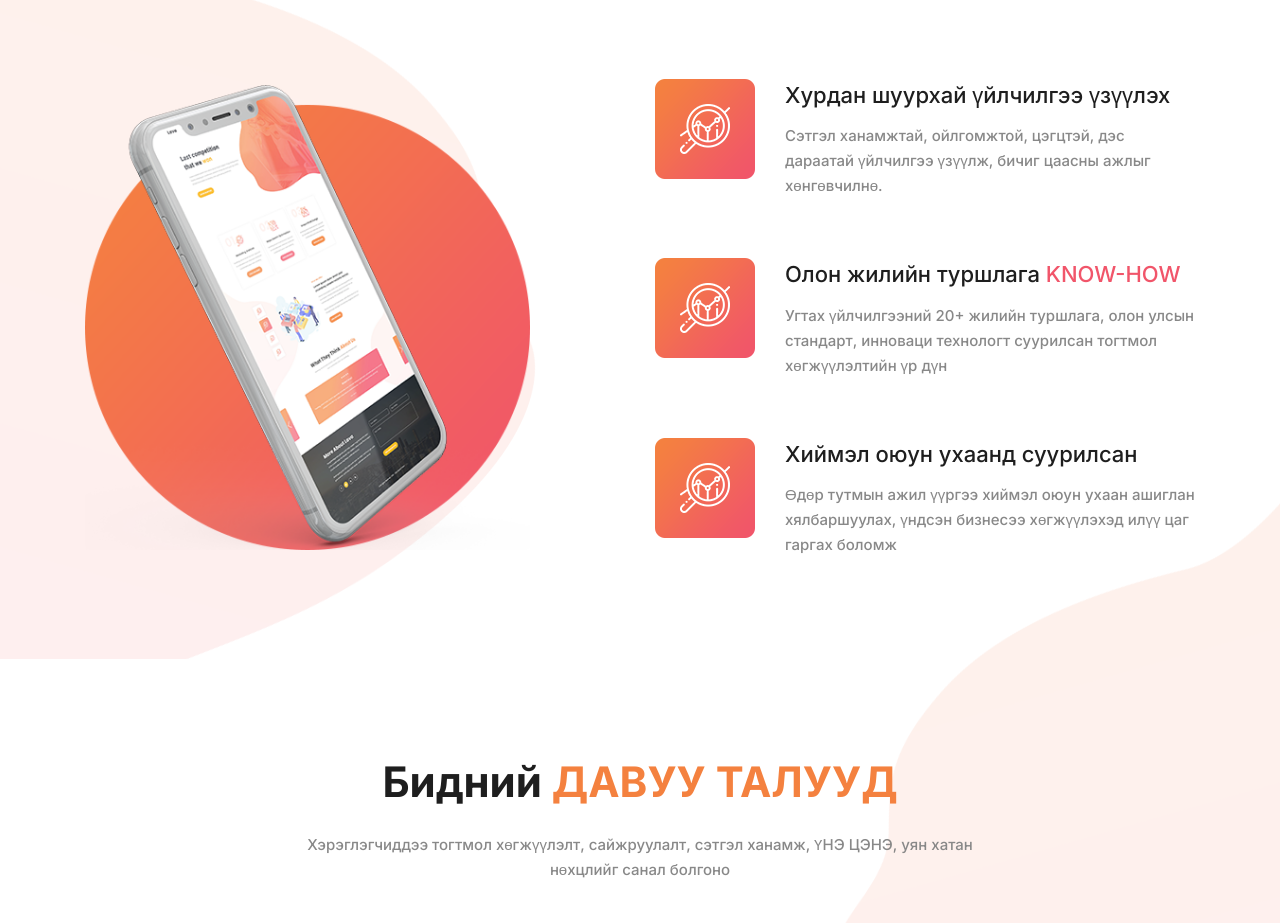
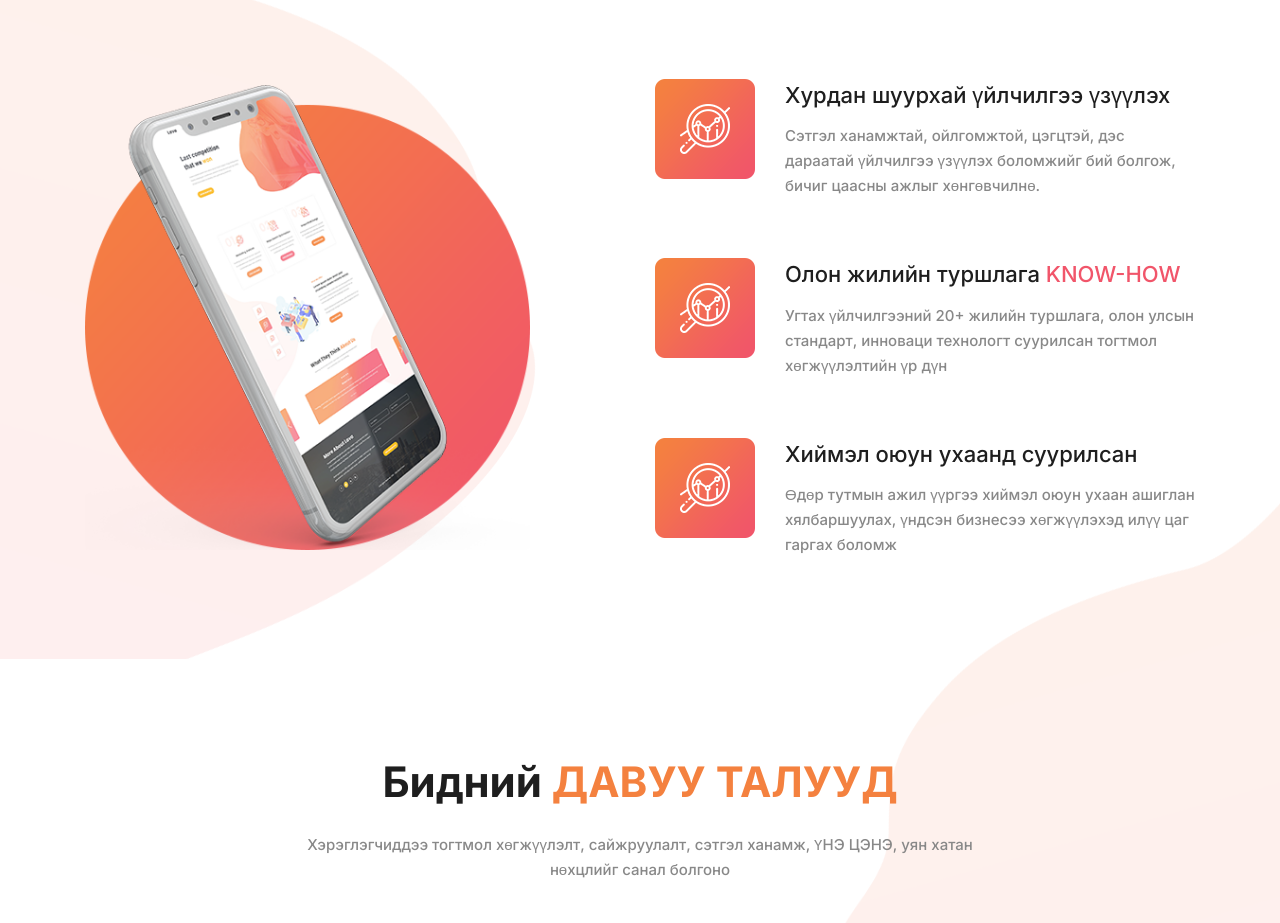
Before and after one commit to Ashford-tulgaa/e-urtuu, a plain HTML site: page index.html in a window 1280 px wide. Shown: the part 1500-2423 px from the top of the page. Drawn offline with Linux system fonts and the light colour scheme.

Commit message:
Update index.html

```diff
--- a/index.html
+++ b/index.html
@@ -212,7 +212,7 @@
                   <h4>Хурдан шуурхай үйлчилгээ үзүүлэх</h4>
                   <p>
                     Сэтгэл ханамжтай, ойлгомжтой, цэгцтэй, дэс дараатай
-                    үйлчилгээ үзүүлж, бичиг цаасны ажлыг хөнгөвчилнө.
+                    үйлчилгээ үзүүлэх боломжийг бий болгож, бичиг цаасны ажлыг хөнгөвчилнө.
                   </p>
                 </div>
               </li>
```
